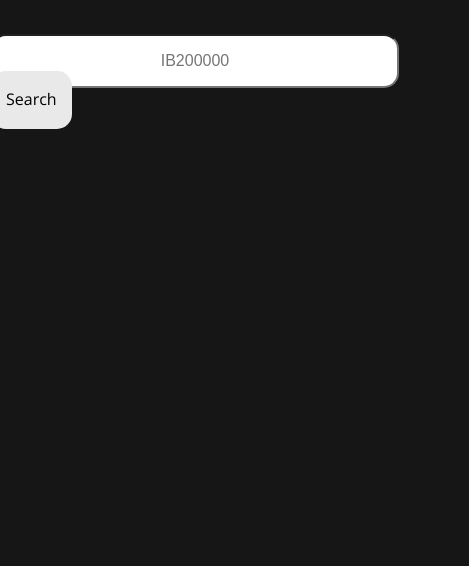
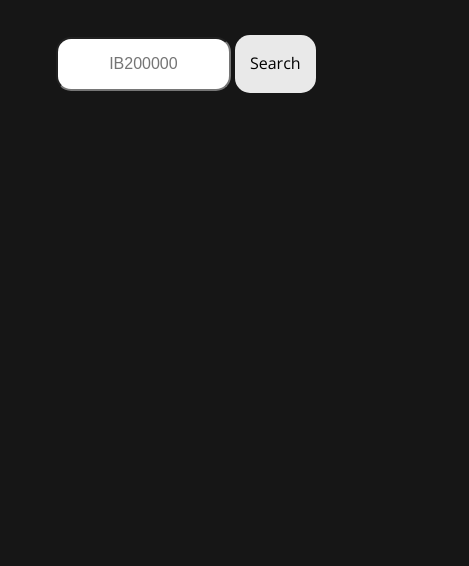
Before and after one commit to omznc/FitFitGo, a plain HTML site: page index.html in a window 390 px wide. Shown: the part 278-844 px from the top of the page, 469 px wide, since content can reach past the window. Drawn offline with nearby package versions, Linux system fonts and the light colour scheme.

Commit message:
I can't be arsed to fix mobile so here you go.

```diff
--- a/index.html
+++ b/index.html
@@ -3,7 +3,7 @@
   <head>
     <meta charset="UTF-8" />
     <meta http-equiv="X-UA-Compatible" content="IE=edge" />
-    <meta name="viewport" content="width=device-width, initial-scale=1.0" />
+    <meta name="viewport" content="width=1024" />
     <link rel="stylesheet" href="style.css" />
     <link rel="preconnect" href="https://fonts.gstatic.com">
     <link href="https://fonts.googleapis.com/css2?family=Open+Sans&display=swap" rel="stylesheet">
--- a/style.css
+++ b/style.css
@@ -2,6 +2,11 @@ body {
   background-color: #161616;
   color: white;
   font-family: "Open Sans", sans-serif;
+}
+html, body {
+  margin: 0;
+  padding: 0;
+  height: 100%;
 }
 .upper {
   padding: 70px;
@@ -12,7 +17,7 @@ p {
   border: 1px solid transparent;
   border-radius: 10px;
   background-color: rgb(216, 216, 216);
-  padding: 10px;
+  padding: 7px;
   transition: background-color 0.25s;
 }
 p:hover {
@@ -37,6 +42,7 @@ p:hover {
     display: flex;
     align-items: center;
     justify-content: center;
+    flex-wrap: no-wrap;
 }
 #IB {
   height: 3rem;
@@ -51,6 +57,14 @@ p:hover {
 #IB:hover {
     width: 25.5rem;
     transition: width 0.5s;
+
+}
+
+@media only screen and (max-width: 730px){
+  #IB {
+    width: 60%;
+  }
+
 
 }
 
@@ -86,19 +100,20 @@ th,
 td {
   border-collapse: collapse;
   text-align: center;
+  verflow-x:auto;
 }
 
 #tableBox {
   display: none;
-}
-table {
-  width: fit-content;
 }
 th,
 td {
   padding-right: 5px;
   padding-left: 5px;
   height: 10px;
+}
+.formBox {
+  position: relative;
 }
 a {
   text-decoration: none;
```
